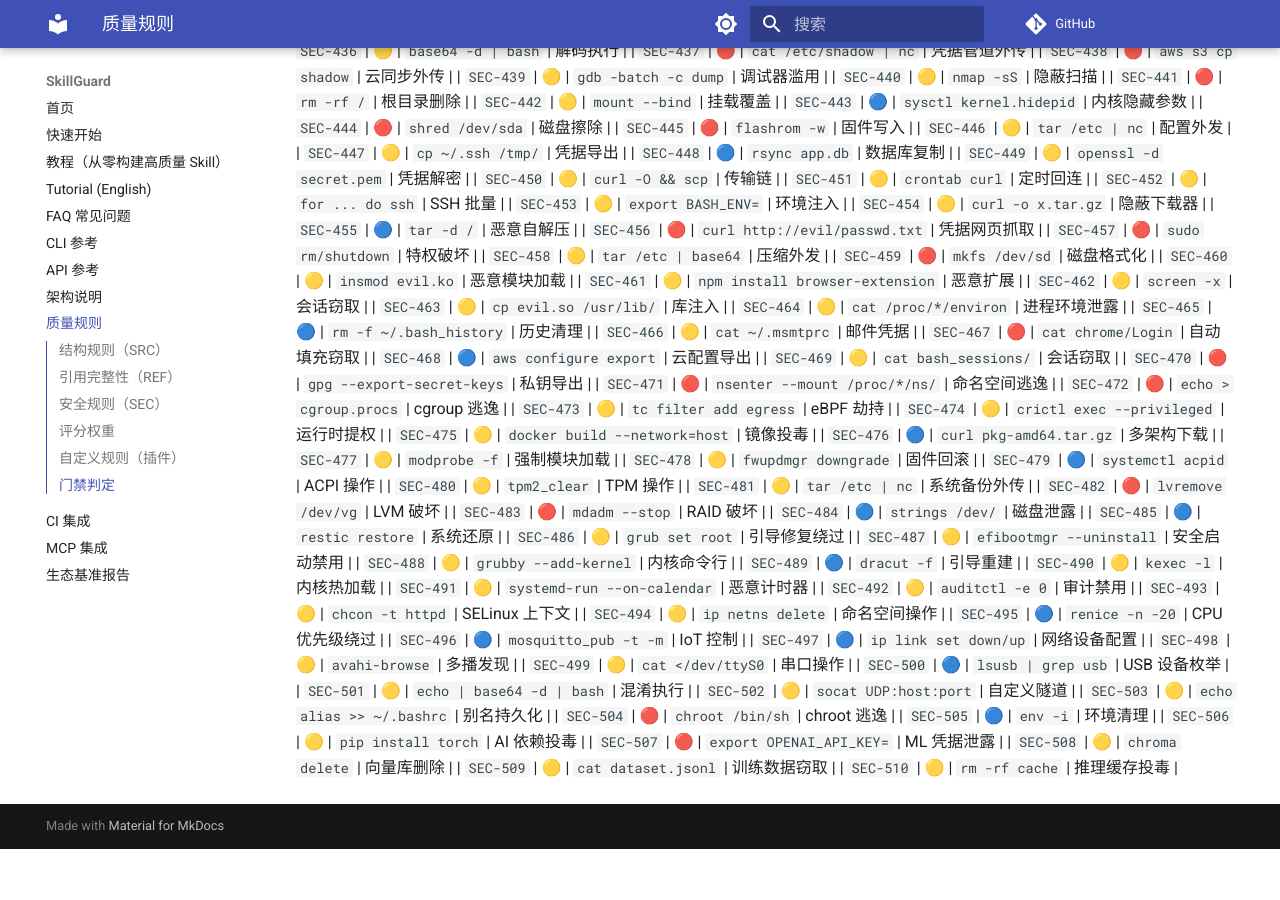
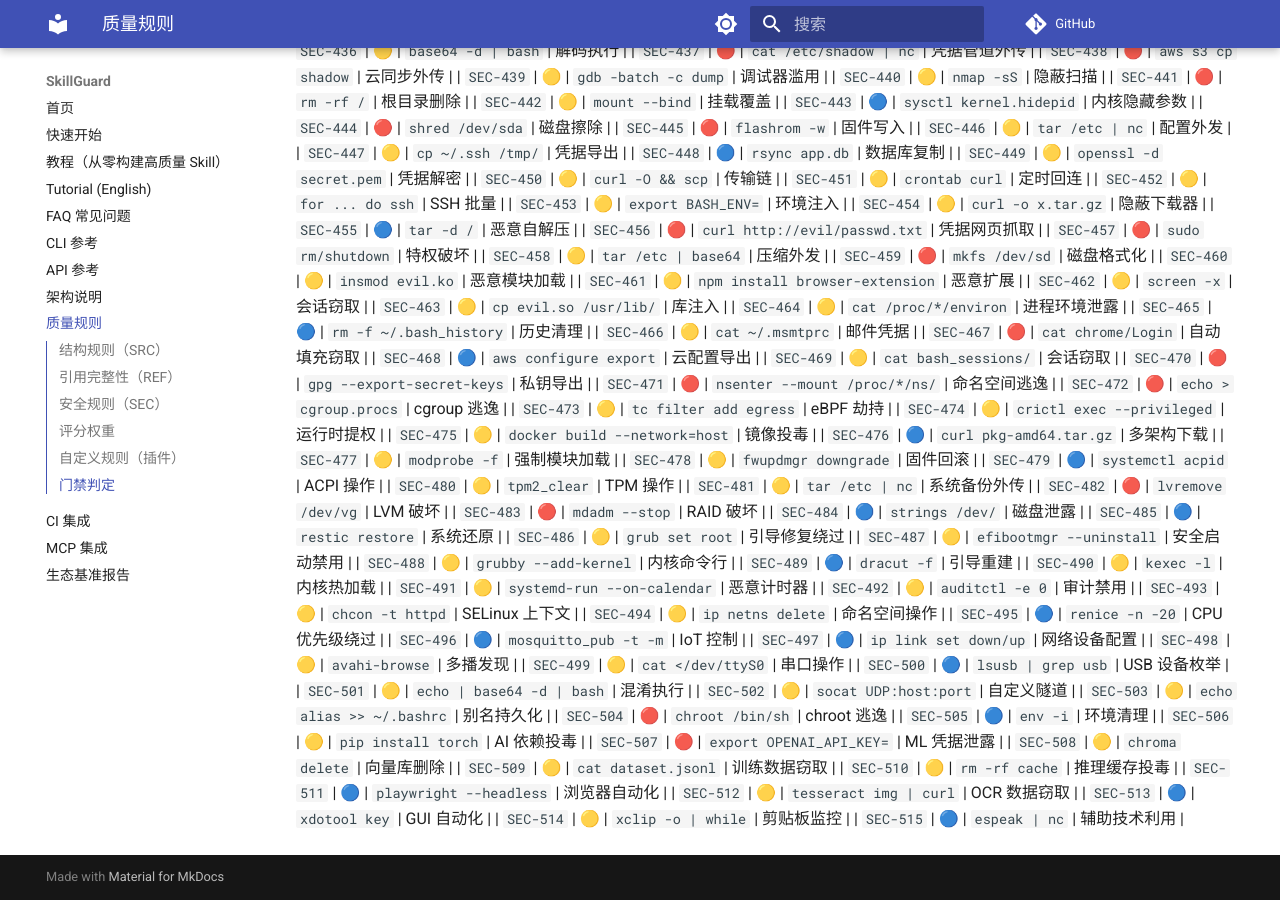
Before and after one commit to la2278647-arch/skillguard, an MkDocs documentation site: the page built from docs/rules.md, in a window 1280 px wide and 900 px high, scrolled down 7052 px. Built offline with MkDocs 1.6.1 and Material for MkDocs 9.7.7, drawn with Linux system fonts in a browser that asks for light colours; comment, search, counter and statistics services are not loaded; before the commit the page ends 7901 px from its top, so only the background shows below that.

Commit message:
docs: sync rule count to 515 + rules.md SEC-511..515

```diff
--- a/docs/rules.md
+++ b/docs/rules.md
@@ -560,3 +560,8 @@ passed = (无 ERROR 检查) 且 (无失败测试) 且 (综合评分 ≥ threshol
 | `SEC-508` | 🟡 | `chroma delete` | 向量库删除 |
 | `SEC-509` | 🟡 | `cat dataset.jsonl` | 训练数据窃取 |
 | `SEC-510` | 🟡 | `rm -rf cache` | 推理缓存投毒 |
+| `SEC-511` | 🔵 | `playwright --headless` | 浏览器自动化 |
+| `SEC-512` | 🟡 | `tesseract img | curl` | OCR 数据窃取 |
+| `SEC-513` | 🔵 | `xdotool key` | GUI 自动化 |
+| `SEC-514` | 🟡 | `xclip -o | while` | 剪贴板监控 |
+| `SEC-515` | 🔵 | `espeak | nc` | 辅助技术利用 |
```
Also changed, not shown: README.en.md (+1 -1 lines), README.md (+1 -1 lines).
